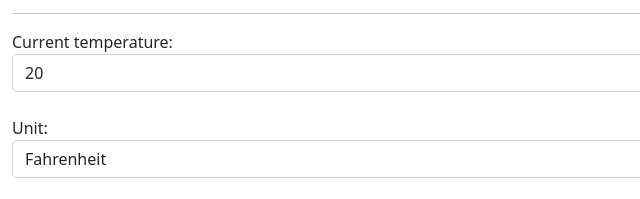
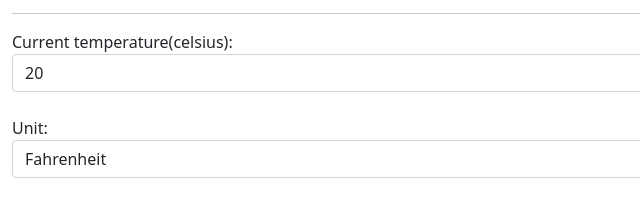
Before and after one commit to Fujihoney/Ex5b, a plain HTML site: page index.html in a window 1280 px wide. Shown: the part 250-449 px from the top of the page, 0-640 px from the left. Drawn offline with nearby package versions, Linux system fonts and the light colour scheme.

Commit message:
Adding a new description-temp unit

```diff
--- a/index.html
+++ b/index.html
@@ -15,7 +15,7 @@
 		<form role="form" method="GET">
 			<hr>
 		  <div class="form-group">
-			<label for="tem">Current temperature:</label>
+			<label for="tem">Current temperature(celsius):</label>
 			<input type="text" class="form-control" name="temp" id="temp" value="20">
 		  </hr></div><br>
 		  <div class="form-group">
```
